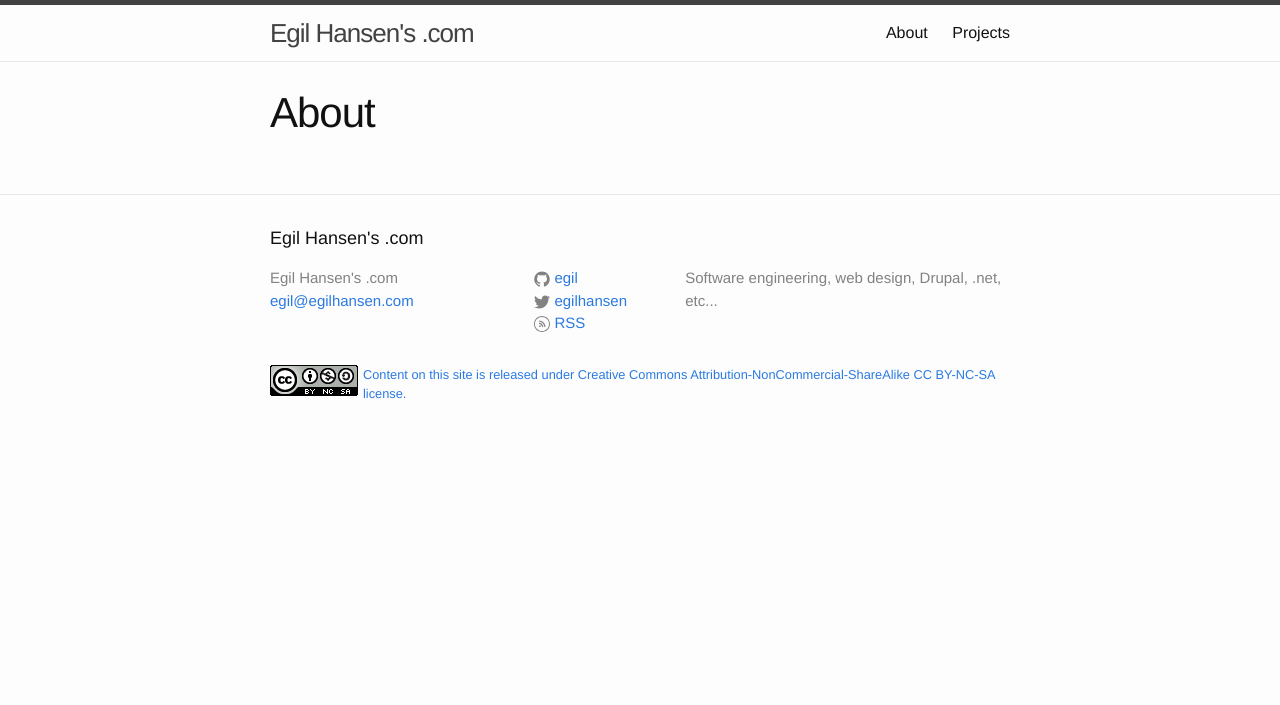
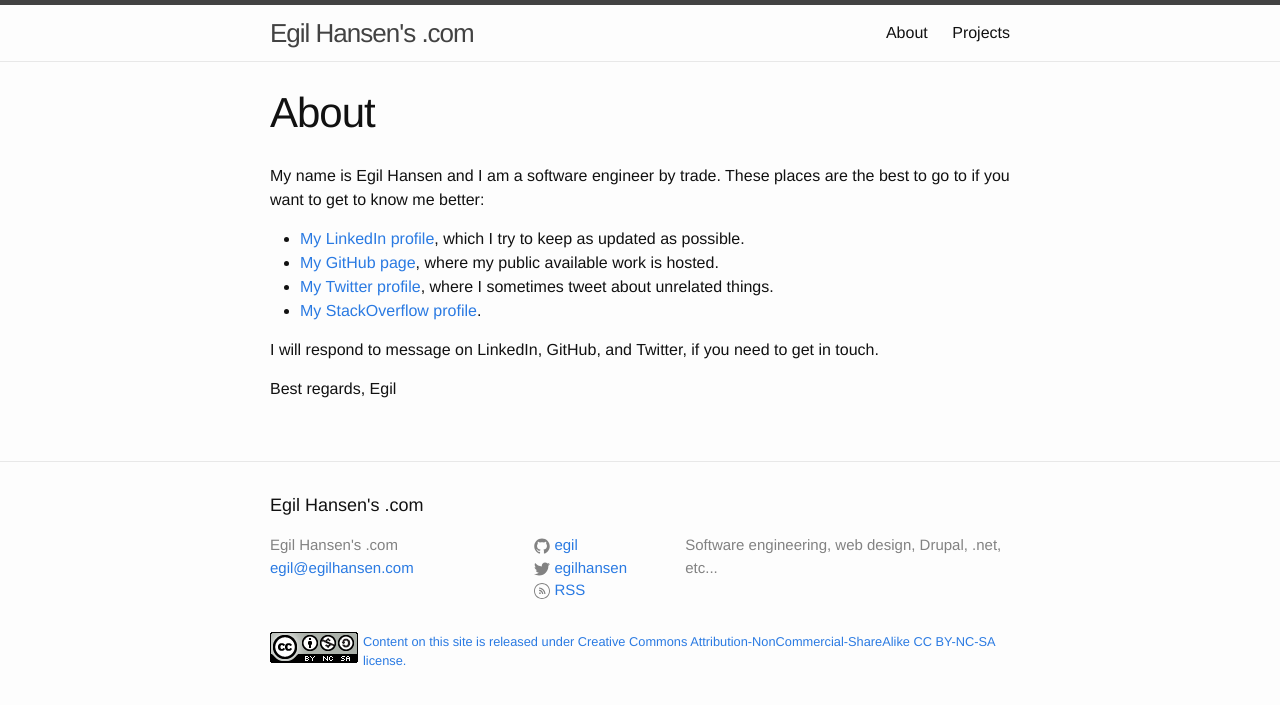
Before and after one commit to egil/egil.github.io, a Jekyll site: the page built from about.md, in a window 1280 px wide. Shown: the top 705 px of the page. Built offline with Jekyll 4.4.1, drawn with Linux system fonts in a browser that asks for light colours.

Commit message:
added about description and xml driven logon script project

```diff
--- a/about.md
+++ b/about.md
@@ -3,3 +3,13 @@ layout: page
 title: About
 permalink: /about/
 ---
+My name is Egil Hansen and I am a software engineer by trade. These places are the best to go to if you want to get to know me better:
+
+- [My LinkedIn profile](https://dk.linkedin.com/in/egilhansen), which I try to keep as updated as possible.
+- [My GitHub page](https://github.com/egil), where my public available work is hosted.
+- [My Twitter profile](https://twitter.com/egilhansen), where I sometimes tweet about unrelated things.
+- [My StackOverflow profile](http://stackoverflow.com/users/32809/egil-hansen).
+
+I will respond to message on LinkedIn, GitHub, and Twitter, if you need to get in touch.
+
+Best regards, Egil
```
Also changed, not shown: projects.md (+4 -0 lines), projects/xml-driven-logon-script.md (added, +28 -0 lines).
